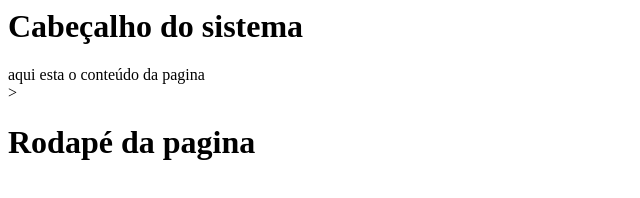
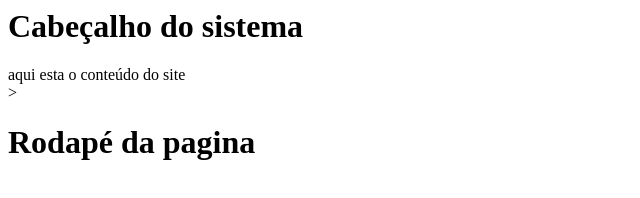
Before and after one commit to pacanhella/curso-git, a plain HTML site: page proposta_1.html in a window 1280 px wide. Shown: the full height of the page, 0-640 px from the left. Drawn offline with Linux system fonts and the light colour scheme.

Commit message:
mudando mensagem da pagina

```diff
--- a/proposta_1.html
+++ b/proposta_1.html
@@ -7,7 +7,7 @@
     <h1>Cabeçalho do sistema</h1>
 
         <main>
-            aqui esta o conteúdo da pagina
+            aqui esta o conteúdo do site
             </main>>
 
         <h1>Rodapé da pagina</h1>
```
